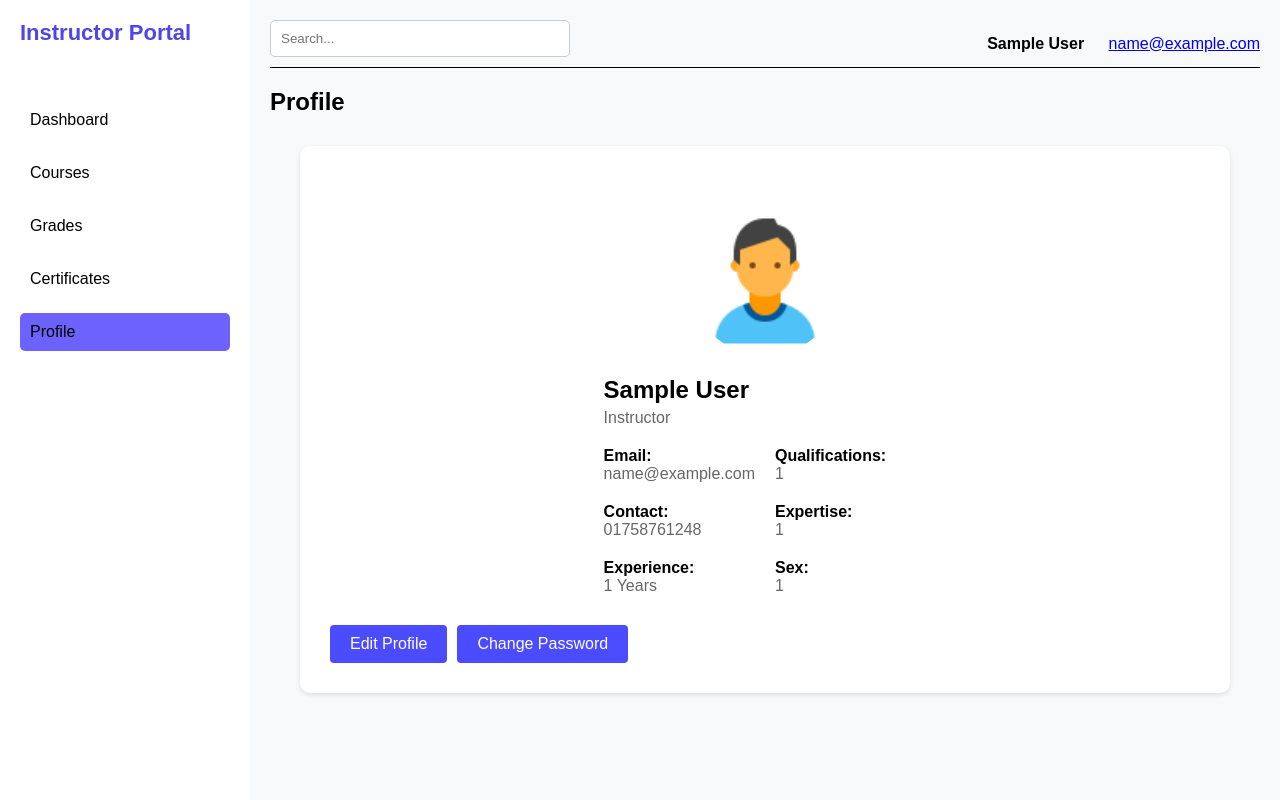
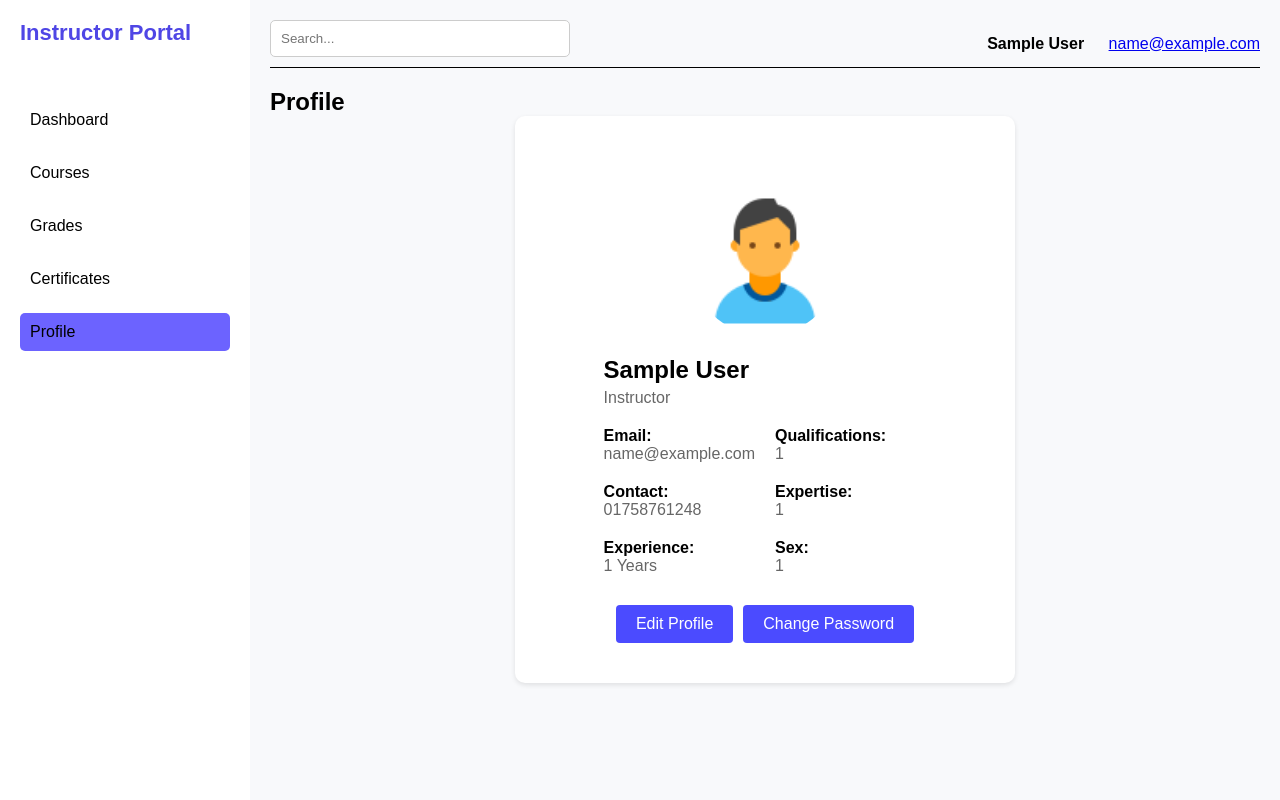
Before and after one commit to SAIFUL-SIFAT/Online-Learning-Management-System, a PHP site: page /view/instructor/profile.php in a window 1280 px wide. Run offline with PHP 8.4, Linux system fonts and the light colour scheme; the visitor is signed in with stand-in values (Sample User, id 1).

Commit message:
updated profile container

```diff
--- a/css/profile.css
+++ b/css/profile.css
@@ -122,15 +122,24 @@ body {
   }
    */
 
-   .profile-container {
+   /* .profile-container {
     background-color: #fff;
     margin: 30px;
     padding: 30px;
     border-radius: 10px;
     flex: 1;
     box-shadow: 0 2px 5px rgba(0, 0, 0, 0.1);
-  }
+  } */
 
+  .profile-container {
+    background-color: #fff;
+    margin: 0 auto;
+    padding: 40px;
+    border-radius: 10px;
+    max-width: 500px;
+    flex: 1;
+    box-shadow: 0 2px 5px rgba(0, 0, 0, 0.1);
+}
   .profile-content {
     display: flex;
     flex-direction: column;
@@ -234,7 +243,7 @@ body {
 
   .actions {
     display: flex;
-    justify-content: flex-start;
+    justify-content: center;
     gap: 10px;
   }
 
```
